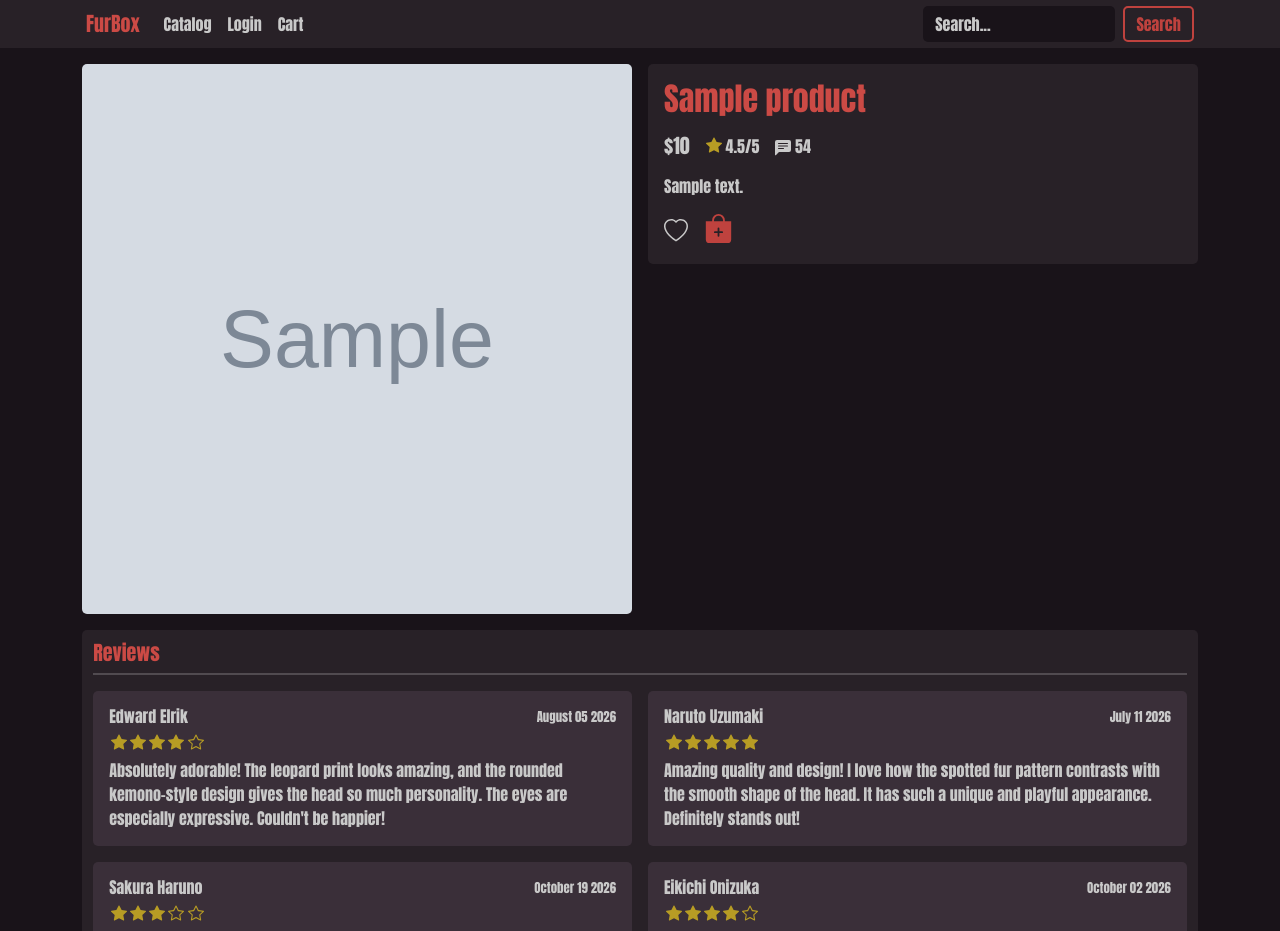
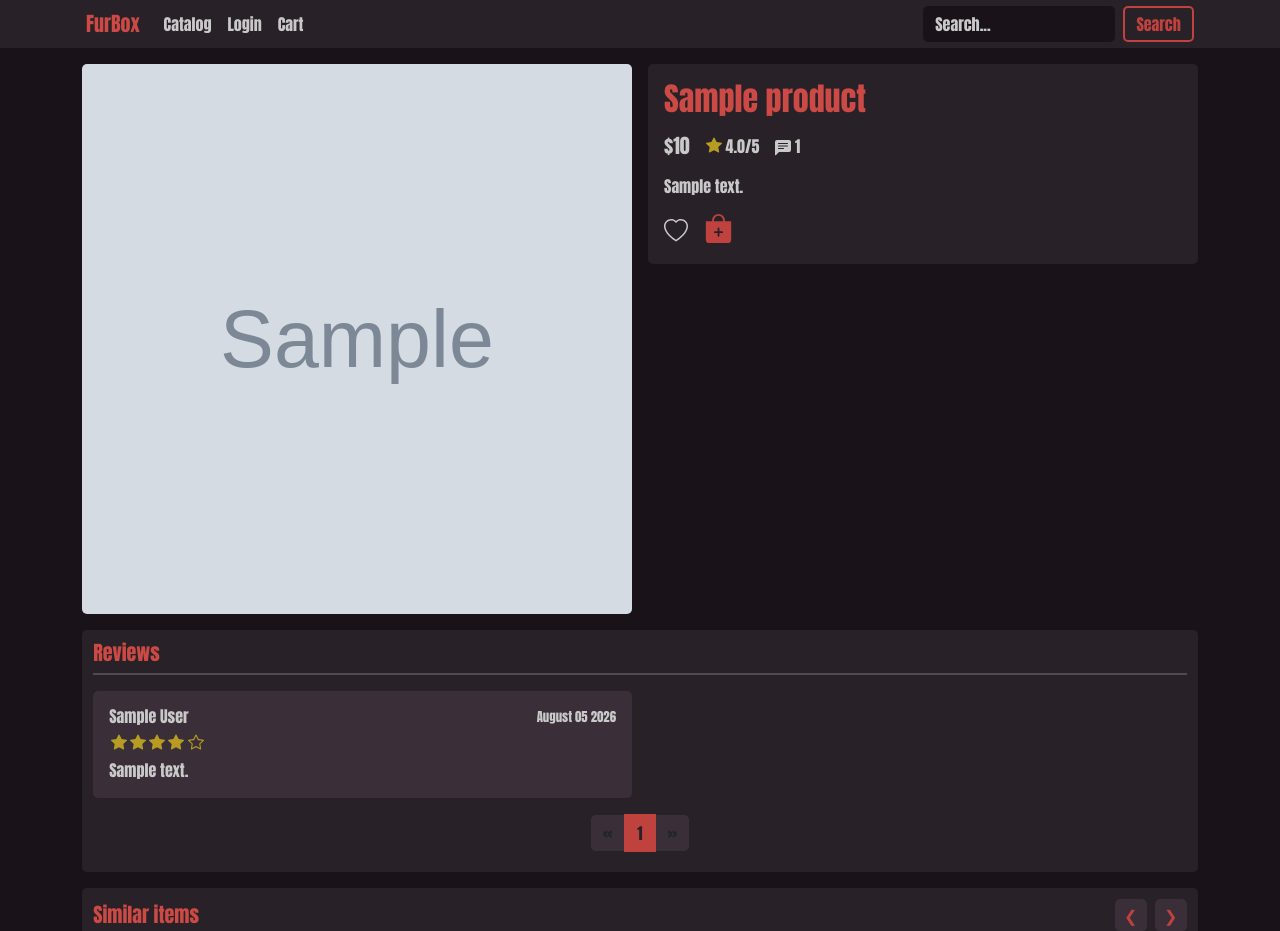
Before and after one commit to vasia2808/furbox-django, a Django app: template main/templates/main/product.html in a window 1280 px wide. Shown: the top 931 px of the page. Run offline with Django 5.2, Linux system fonts and the light colour scheme; the template is opened without the code that fills it: most values are stand-ins (such as "Sample title", 1, 10 or a date in 2020); grey boxes marked "Sample" are stand-in pictures; some libraries are stand-ins or nearby versions.

Commit message:
add reviews section

```diff
--- a/main/templates/main/product.html
+++ b/main/templates/main/product.html
@@ -1,5 +1,6 @@
 {% extends "base.html" %}
 {% load static %}
+{% load main_tags %}
 
 {% block css %}
     <link rel="stylesheet" href="{% static "styles/product.css" %}">
@@ -48,13 +49,15 @@
                     <h2 class="product-title">{{ product.name }}</h2>
                     <div class="d-flex gap-3 mt-3">
                         <h5 class="product-price">${{ product.price }}</h5>
+                        {% if average_rating %}
                             <div>
-                            <img src="static/images/rating/star-fill.svg" alt="">
-                            <span>4.5/5</span>
+                                <img src="{% static "images/rating/star-fill.svg" %}" alt="">
+                                <span>{{ average_rating|floatformat:1 }}/5</span>
                             </div>
+                        {% endif %}
                         <a class="comment-count" href="#reviews">
-                            <img src="static/images/product/comments-fill.svg" alt="">
-                            <span>54</span>
+                            <img src="{% static "images/product/comments-fill.svg" %}" alt="">
+                            <span>{{ reviews_count }}</span>
                         </a>
                     </div>
                     <p class="mt-2">
@@ -72,150 +75,55 @@
             </div>
         </div>
     </article>
+    {% if reviews %}
         <section class="reviews" id="reviews">
             <h5>Reviews</h5>
             <hr>
             <div class="review-list">
                 <div class="row g-3">
+                    {% for review in reviews %}
                         <div class="col-12 col-md-6">
                             <article class="review">
                                 <div class="review-header">
-                            <h6 class="review-user">Edward Elrik</h6>
+                                    <h6 class="review-user">{{ review.user.first_name}} {{ review.user.last_name }}</h6>
                                     <p class="review-date">August 05 2026</p>
                                 </div>
                                 <div class="review-rating">
-                            <img src="static/images/rating/star-fill.svg" alt=""><img
-                                src="static/images/rating/star-fill.svg" alt=""><img
-                                src="static/images/rating/star-fill.svg" alt=""><img
-                                src="static/images/rating/star-fill.svg" alt=""><img
-                                src="static/images/rating/star.svg" alt="">
+                                    {% for i in "x"|ljust:5 %}<img src="{% if forloop.counter <= review.rating %}{% static "images/rating/star-fill.svg" %}{% else %}{% static "images/rating/star.svg" %}{% endif %}" alt="">{% endfor %}
                                 </div>
                                 <p class="review-body">
-                            Absolutely adorable! The leopard print looks amazing, and the rounded kemono-style
-                            design gives the head so much personality. The eyes are especially expressive.
-                            Couldn't be happier!
+                                    {{ review.text }}
                                 </p>
                             </article>
                         </div>
-                <div class="col-12 col-md-6">
-                    <article class="review">
-                        <div class="review-header">
-                            <h6 class="review-user">Naruto Uzumaki</h6>
-                            <p class="review-date">July 11 2026</p>
-                        </div>
-                        <div class="review-rating">
-                            <img src="static/images/rating/star-fill.svg" alt=""><img
-                                src="static/images/rating/star-fill.svg" alt=""><img
-                                src="static/images/rating/star-fill.svg" alt=""><img
-                                src="static/images/rating/star-fill.svg" alt=""><img
-                                src="static/images/rating/star-fill.svg" alt="">
-                        </div>
-                        <p class="review-body">
-                            Amazing quality and design! I love how the spotted fur pattern contrasts with the
-                            smooth shape of the head. It has such a unique and playful appearance. Definitely
-                            stands out!
-                        </p>
-                    </article>
-                </div>
-                <div class="col-12 col-md-6">
-                    <article class="review">
-                        <div class="review-header">
-                            <h6 class="review-user">Sakura Haruno</h6>
-                            <p class="review-date">October 19 2026</p>
-                        </div>
-                        <div class="review-rating">
-                            <img src="static/images/rating/star-fill.svg" alt=""><img
-                                src="static/images/rating/star-fill.svg" alt=""><img
-                                src="static/images/rating/star-fill.svg" alt=""><img
-                                src="static/images/rating/star.svg" alt=""><img
-                                src="static/images/rating/star.svg" alt="">
-                        </div>
-                        <p class="review-body">
-                            Even better than expected! The combination of the wild leopard pattern and cute
-                            feline features is perfect. The head looks stylish, expressive, and incredibly
-                            charming.
-                        </p>
-                    </article>
-                </div>
-                <div class="col-12 col-md-6">
-                    <article class="review">
-                        <div class="review-header">
-                            <h6 class="review-user">Eikichi Onizuka</h6>
-                            <p class="review-date">October 02 2026</p>
-                        </div>
-                        <div class="review-rating">
-                            <img src="static/images/rating/star-fill.svg" alt=""><img
-                                src="static/images/rating/star-fill.svg" alt=""><img
-                                src="static/images/rating/star-fill.svg" alt=""><img
-                                src="static/images/rating/star-fill.svg" alt=""><img
-                                src="static/images/rating/star.svg" alt="">
-                        </div>
-                        <p class="review-body">
-                            Such a beautiful fursuit head! The large eyes give it an adorable expression, while
-                            the leopard spots add a bold and distinctive touch. A perfect mix of cute and wild!
-                        </p>
-                    </article>
-                </div>
-                <div class="col-12 col-md-6">
-                    <article class="review">
-                        <div class="review-header">
-                            <h6 class="review-user">Eren Yeager</h6>
-                            <p class="review-date">November 20 2025</p>
-                        </div>
-                        <div class="review-rating">
-                            <img src="static/images/rating/star-fill.svg" alt=""><img
-                                src="static/images/rating/star-fill.svg" alt=""><img
-                                src="static/images/rating/star-fill.svg" alt=""><img
-                                src="static/images/rating/star-fill.svg" alt=""><img
-                                src="static/images/rating/star-fill.svg" alt="">
-                        </div>
-                        <p class="review-body">
-                            I absolutely love this design! The fur pattern is eye-catching, and the overall
-                            shape looks so soft and smooth. It has exactly the playful kemono aesthetic I was
-                            looking for.
-                        </p>
-                    </article>
-                </div>
-                <div class="col-12 col-md-6">
-                    <article class="review">
-                        <div class="review-header">
-                            <h6 class="review-user">Mikasa Ackerman</h6>
-                            <p class="review-date">January 29 2026</p>
-                        </div>
-                        <div class="review-rating">
-                            <img src="static/images/rating/star-fill.svg" alt=""><img
-                                src="static/images/rating/star-fill.svg" alt=""><img
-                                src="static/images/rating/star-fill.svg" alt=""><img
-                                src="static/images/rating/star-fill.svg" alt=""><img
-                                src="static/images/rating/star-fill.svg" alt="">
-                        </div>
-                        <p class="review-body">
-                            A fantastic addition to my collection! The attention to detail really makes this
-                            design special. I especially love the expressive eyes and the unique leopard-print
-                            appearance. Highly recommended!
-                        </p>
-                    </article>
+                    {% endfor %}
                 </div>
             </div>
-        </div>
+            {% if page_obj %}
                 <div class="pagination-container">
                     <ul class="pagination">
-                <li class="page-item disabled">
-                    <a class="page-link" href="#" aria-label="Previous">
+                        <li class="page-item {% if not page_obj.has_previous %}disabled{% endif %}">
+                            <a class="page-link" href="{% if page_obj.has_previous %}?{% change_params page=page_obj.previous_page_number %}{% endif %}#reviews" aria-label="Previous">
                                 <span aria-hidden="true">&laquo;</span>
                             </a>
                         </li>
-                <li class="page-item active"><a class="page-link" href="#">1</a></li>
-                <li class="page-item"><a class="page-link" href="#">2</a></li>
-                <li class="page-item"><a class="page-link" href="#">3</a></li>
-                <li class="page-item">
-                    <a class="page-link" href="#" aria-label="Next">
+                        {% for page in page_obj.paginator.page_range %}
+                            {% if page >= page_obj.number|add:-2 and page <= page_obj.number|add:2 %}
+                                <li class="page-item {% if page_obj.number == page %}active{% endif %}">
+                                    <a class="page-link" href="?{% change_params page=page %}#reviews">{{ page }}</a>
+                                </li>
+                            {% endif %}
+                        {% endfor %}
+                        <li class="page-item {% if not page_obj.has_next %}disabled{% endif %}">
+                            <a class="page-link" href="{% if page_obj.has_next %}?{% change_params page=page_obj.next_page_number %}{% endif %}#reviews" aria-label="Next">
                                 <span aria-hidden="true">&raquo;</span>
                             </a>
                         </li>
                     </ul>
                 </div>
+            {% endif %}
         </section>
+    {% endif %}
     <section class="product-list">
         <div class="product-list-header">
             <h5>Similar items</h5>
```
Also changed, not shown: main/admin.py (+6 -1 lines), main/models.py (+11 -0 lines), main/views.py (+21 -2 lines), main/migrations/0007_review.py (added). Lines whose indentation alone changed are shown as unchanged.
